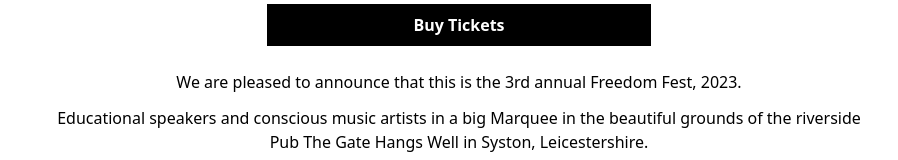
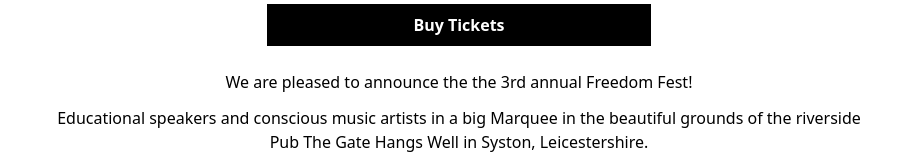
Before and after one commit to jajouka79/frpromotions-vue-frontend, a Vue app: page /ff in a window 1280 px wide. Both pictures are taken after a click on the link "BUY TICKETS FOR FREEDOM FEST". Shown: the part 374-534 px from the top of the page, without its empty margins (181-1079 px from the left). Built offline with nearby package versions, Linux system fonts and the light colour scheme.

Commit message:
freedom fest text

```diff
--- a/src/pages/FreedomFestPage.vue
+++ b/src/pages/FreedomFestPage.vue
@@ -25,7 +25,7 @@
 
 
             <div class="p-3 text-center">
-                <p class="pb-3">We are pleased to announce that this is the 3rd annual Freedom Fest, 2023.</p>
+                <p class="pb-3">We are pleased to announce the the 3rd annual Freedom Fest!</p>
 
                 <p class="pb-3">Educational speakers and conscious music artists in a big Marquee in the beautiful grounds of the riverside Pub
                      The Gate Hangs Well in Syston, Leicestershire.</p>
```
